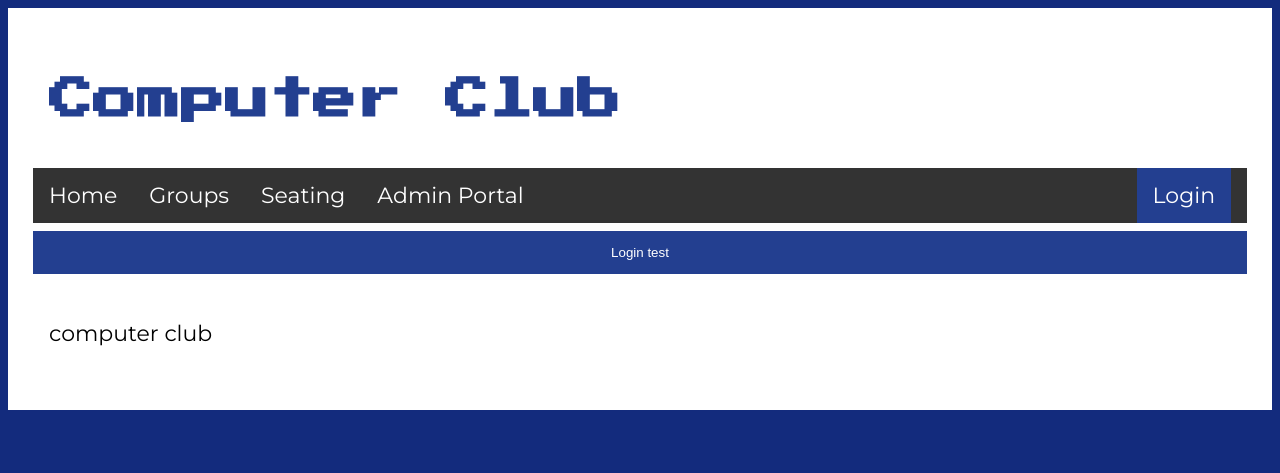
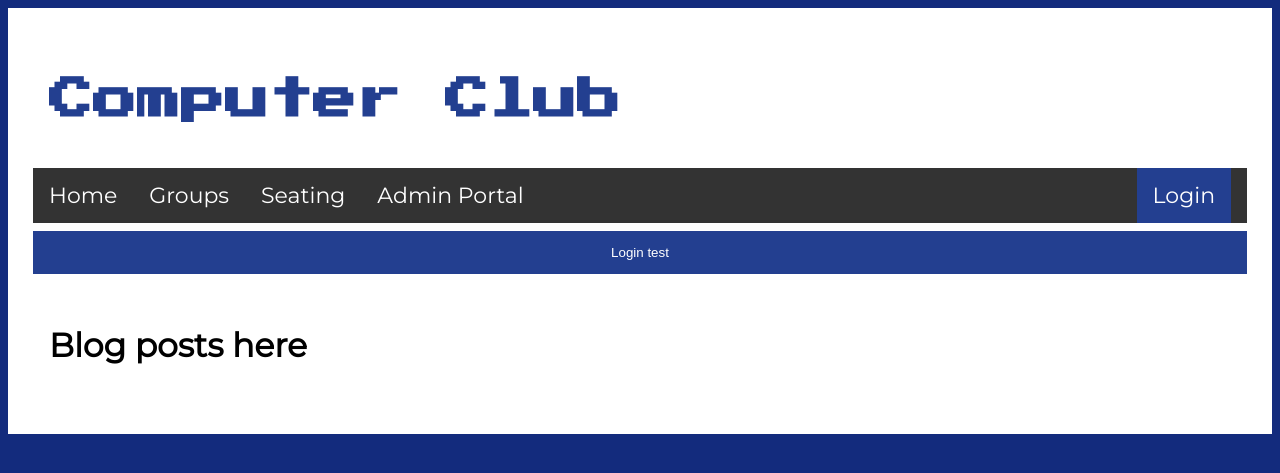
Before and after one commit to Redstone-2/CITComputerClub2, a Jekyll site: the page built from index.md, in a window 1280 px wide. Shown: the top 473 px of the page. Built offline with Jekyll 4.4.1, drawn with Linux system fonts in a browser that asks for light colours; nearby versions of some CDN libraries; the repository's description, which GitHub fills in, is left out; our own code applies the rules of GitHub Pages for plain Markdown files.

Commit message:
Update index.md

```diff
--- a/index.md
+++ b/index.md
@@ -1,4 +1,4 @@
 ---
 layout: main
 ---
-computer club
+# Blog posts here
```
